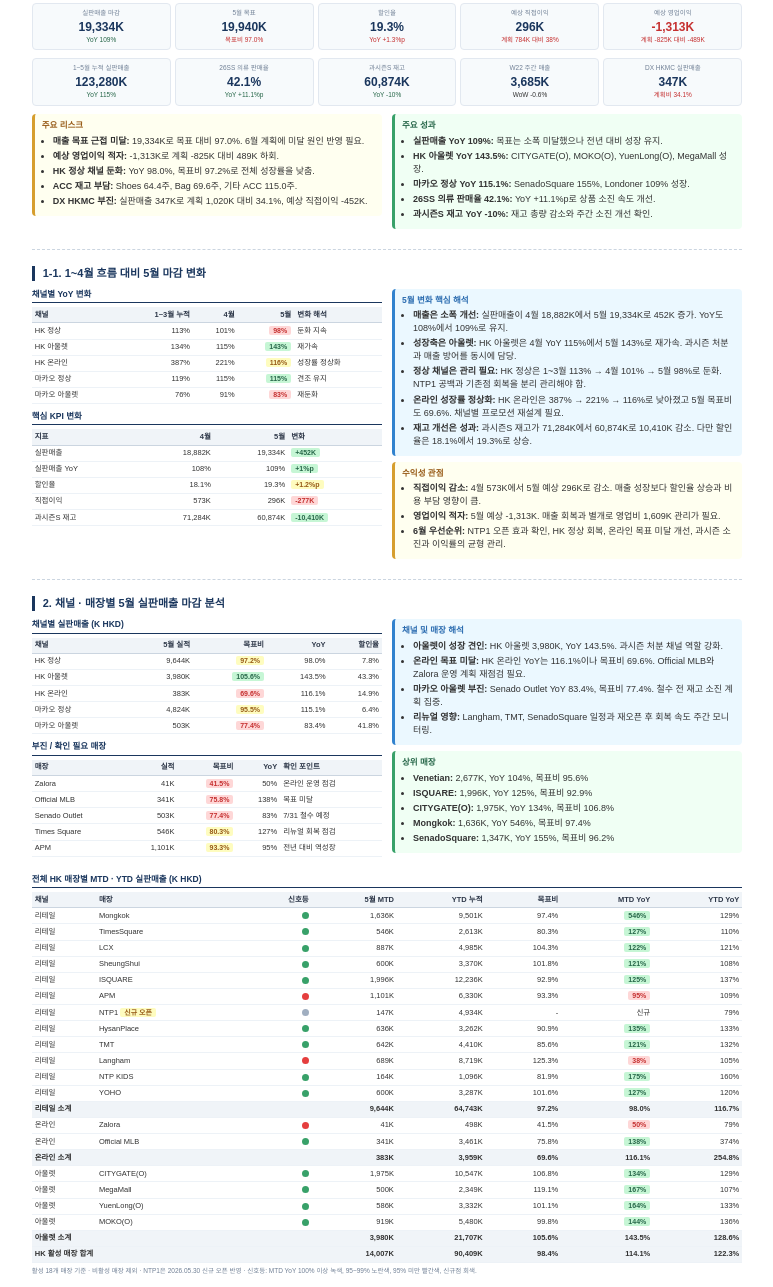
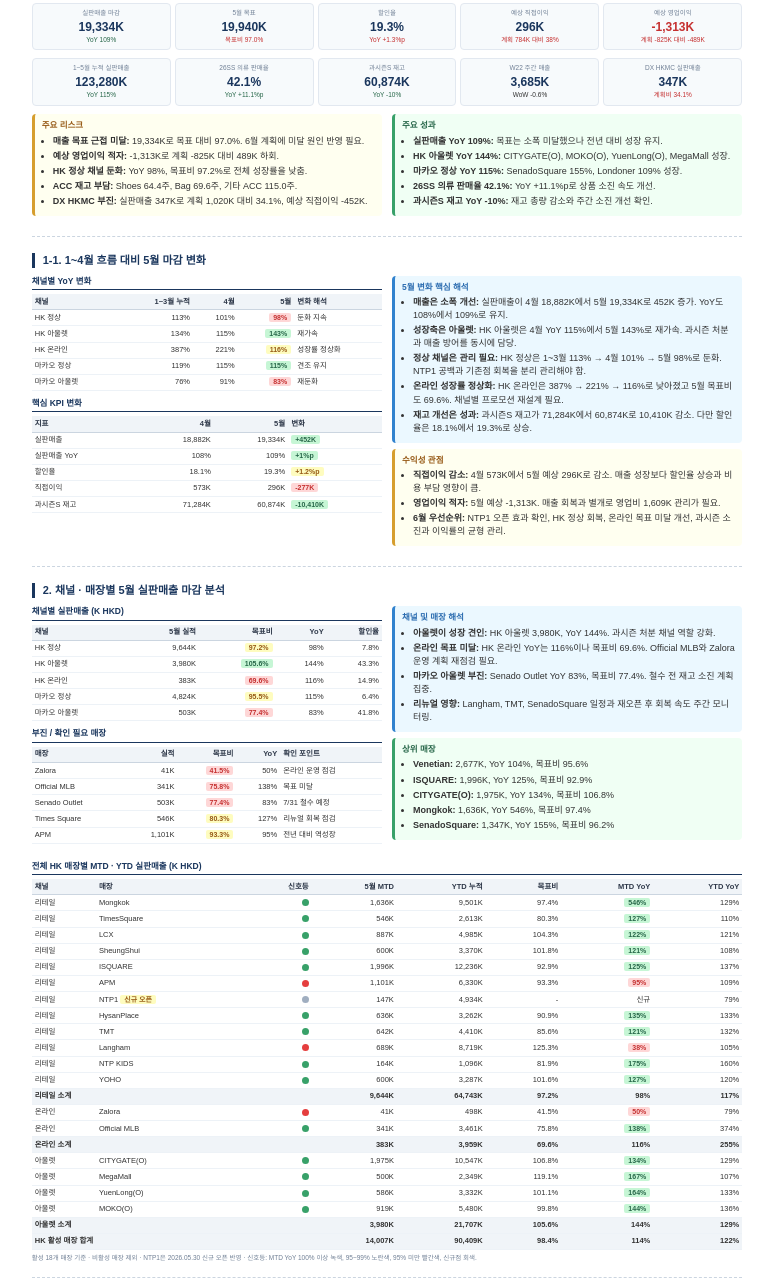
Before and after one commit to zbwbabe-source/hkmc_summary_report, a website: page HKMC-report-2026-05.html in a window 1280 px wide. Shown: the part 216-1503 px from the top of the page, without its empty margins (253-1026 px from the left). Drawn offline with Linux system fonts and the light colour scheme.

Commit message:
Round report YoY rates to integers

```diff
--- a/HKMC-report-2026-05.html
+++ b/HKMC-report-2026-05.html
@@ -128,7 +128,7 @@
         <ul>
           <li><b>매출 목표 근접 미달:</b> 19,334K로 목표 대비 97.0%. 6월 계획에 미달 원인 반영 필요.</li>
           <li><b>예상 영업이익 적자:</b> -1,313K로 계획 -825K 대비 489K 하회.</li>
-          <li><b>HK 정상 채널 둔화:</b> YoY 98.0%, 목표비 97.2%로 전체 성장률을 낮춤.</li>
+          <li><b>HK 정상 채널 둔화:</b> YoY 98%, 목표비 97.2%로 전체 성장률을 낮춤.</li>
           <li><b>ACC 재고 부담:</b> Shoes 64.4주, Bag 69.6주, 기타 ACC 115.0주.</li>
           <li><b>DX HKMC 부진:</b> 실판매출 347K로 계획 1,020K 대비 34.1%, 예상 직접이익 -452K.</li>
         </ul>
@@ -139,8 +139,8 @@
         <div class="box-title green">주요 성과</div>
         <ul>
           <li><b>실판매출 YoY 109%:</b> 목표는 소폭 미달했으나 전년 대비 성장 유지.</li>
-          <li><b>HK 아울렛 YoY 143.5%:</b> CITYGATE(O), MOKO(O), YuenLong(O), MegaMall 성장.</li>
-          <li><b>마카오 정상 YoY 115.1%:</b> SenadoSquare 155%, Londoner 109% 성장.</li>
+          <li><b>HK 아울렛 YoY 144%:</b> CITYGATE(O), MOKO(O), YuenLong(O), MegaMall 성장.</li>
+          <li><b>마카오 정상 YoY 115%:</b> SenadoSquare 155%, Londoner 109% 성장.</li>
           <li><b>26SS 의류 판매율 42.1%:</b> YoY +11.1%p로 상품 소진 속도 개선.</li>
           <li><b>과시즌S 재고 YoY -10%:</b> 재고 총량 감소와 주간 소진 개선 확인.</li>
         </ul>
@@ -205,11 +205,11 @@
         <div class="section-title">채널별 실판매출 (K HKD)</div>
         <table>
           <tr><th>채널</th><th class="num">5월 실적</th><th class="num">목표비</th><th class="num">YoY</th><th class="num">할인율</th></tr>
-          <tr><td>HK 정상</td><td class="num">9,644K</td><td class="num"><span class="badge-warn">97.2%</span></td><td class="num">98.0%</td><td class="num">7.8%</td></tr>
-          <tr><td>HK 아울렛</td><td class="num">3,980K</td><td class="num"><span class="badge-up">105.6%</span></td><td class="num">143.5%</td><td class="num">43.3%</td></tr>
-          <tr><td>HK 온라인</td><td class="num">383K</td><td class="num"><span class="badge-down">69.6%</span></td><td class="num">116.1%</td><td class="num">14.9%</td></tr>
-          <tr><td>마카오 정상</td><td class="num">4,824K</td><td class="num"><span class="badge-warn">95.5%</span></td><td class="num">115.1%</td><td class="num">6.4%</td></tr>
-          <tr><td>마카오 아울렛</td><td class="num">503K</td><td class="num"><span class="badge-down">77.4%</span></td><td class="num">83.4%</td><td class="num">41.8%</td></tr>
+          <tr><td>HK 정상</td><td class="num">9,644K</td><td class="num"><span class="badge-warn">97.2%</span></td><td class="num">98%</td><td class="num">7.8%</td></tr>
+          <tr><td>HK 아울렛</td><td class="num">3,980K</td><td class="num"><span class="badge-up">105.6%</span></td><td class="num">144%</td><td class="num">43.3%</td></tr>
+          <tr><td>HK 온라인</td><td class="num">383K</td><td class="num"><span class="badge-down">69.6%</span></td><td class="num">116%</td><td class="num">14.9%</td></tr>
+          <tr><td>마카오 정상</td><td class="num">4,824K</td><td class="num"><span class="badge-warn">95.5%</span></td><td class="num">115%</td><td class="num">6.4%</td></tr>
+          <tr><td>마카오 아울렛</td><td class="num">503K</td><td class="num"><span class="badge-down">77.4%</span></td><td class="num">83%</td><td class="num">41.8%</td></tr>
         </table>
       </div>
       <div class="section">
@@ -228,9 +228,9 @@
       <div class="box box-blue">
         <div class="box-title blue">채널 및 매장 해석</div>
         <ul>
-          <li><b>아울렛이 성장 견인:</b> HK 아울렛 3,980K, YoY 143.5%. 과시즌 처분 채널 역할 강화.</li>
-          <li><b>온라인 목표 미달:</b> HK 온라인 YoY는 116.1%이나 목표비 69.6%. Official MLB와 Zalora 운영 계획 재점검 필요.</li>
-          <li><b>마카오 아울렛 부진:</b> Senado Outlet YoY 83.4%, 목표비 77.4%. 철수 전 재고 소진 계획 집중.</li>
+          <li><b>아울렛이 성장 견인:</b> HK 아울렛 3,980K, YoY 144%. 과시즌 처분 채널 역할 강화.</li>
+          <li><b>온라인 목표 미달:</b> HK 온라인 YoY는 116%이나 목표비 69.6%. Official MLB와 Zalora 운영 계획 재점검 필요.</li>
+          <li><b>마카오 아울렛 부진:</b> Senado Outlet YoY 83%, 목표비 77.4%. 철수 전 재고 소진 계획 집중.</li>
           <li><b>리뉴얼 영향:</b> Langham, TMT, SenadoSquare 일정과 재오픈 후 회복 속도 주간 모니터링.</li>
         </ul>
       </div>
@@ -263,16 +263,16 @@
       <tr><td>리테일</td><td>Langham</td><td class="num"><span class="signal signal-down"></span></td><td class="num">689K</td><td class="num">8,719K</td><td class="num">125.3%</td><td class="num"><span class="badge-down">38%</span></td><td class="num">105%</td></tr>
       <tr><td>리테일</td><td>NTP KIDS</td><td class="num"><span class="signal signal-up"></span></td><td class="num">164K</td><td class="num">1,096K</td><td class="num">81.9%</td><td class="num"><span class="badge-up">175%</span></td><td class="num">160%</td></tr>
       <tr><td>리테일</td><td>YOHO</td><td class="num"><span class="signal signal-up"></span></td><td class="num">600K</td><td class="num">3,287K</td><td class="num">101.6%</td><td class="num"><span class="badge-up">127%</span></td><td class="num">120%</td></tr>
-      <tr class="subtotal"><td colspan="3">리테일 소계</td><td class="num">9,644K</td><td class="num">64,743K</td><td class="num">97.2%</td><td class="num">98.0%</td><td class="num">116.7%</td></tr>
+      <tr class="subtotal"><td colspan="3">리테일 소계</td><td class="num">9,644K</td><td class="num">64,743K</td><td class="num">97.2%</td><td class="num">98%</td><td class="num">117%</td></tr>
       <tr><td>온라인</td><td>Zalora</td><td class="num"><span class="signal signal-down"></span></td><td class="num">41K</td><td class="num">498K</td><td class="num">41.5%</td><td class="num"><span class="badge-down">50%</span></td><td class="num">79%</td></tr>
       <tr><td>온라인</td><td>Official MLB</td><td class="num"><span class="signal signal-up"></span></td><td class="num">341K</td><td class="num">3,461K</td><td class="num">75.8%</td><td class="num"><span class="badge-up">138%</span></td><td class="num">374%</td></tr>
-      <tr class="subtotal"><td colspan="3">온라인 소계</td><td class="num">383K</td><td class="num">3,959K</td><td class="num">69.6%</td><td class="num">116.1%</td><td class="num">254.8%</td></tr>
+      <tr class="subtotal"><td colspan="3">온라인 소계</td><td class="num">383K</td><td class="num">3,959K</td><td class="num">69.6%</td><td class="num">116%</td><td class="num">255%</td></tr>
       <tr><td>아울렛</td><td>CITYGATE(O)</td><td class="num"><span class="signal signal-up"></span></td><td class="num">1,975K</td><td class="num">10,547K</td><td class="num">106.8%</td><td class="num"><span class="badge-up">134%</span></td><td class="num">129%</td></tr>
       <tr><td>아울렛</td><td>MegaMall</td><td class="num"><span class="signal signal-up"></span></td><td class="num">500K</td><td class="num">2,349K</td><td class="num">119.1%</td><td class="num"><span class="badge-up">167%</span></td><td class="num">107%</td></tr>
       <tr><td>아울렛</td><td>YuenLong(O)</td><td class="num"><span class="signal signal-up"></span></td><td class="num">586K</td><td class="num">3,332K</td><td class="num">101.1%</td><td class="num"><span class="badge-up">164%</span></td><td class="num">133%</td></tr>
       <tr><td>아울렛</td><td>MOKO(O)</td><td class="num"><span class="signal signal-up"></span></td><td class="num">919K</td><td class="num">5,480K</td><td class="num">99.8%</td><td class="num"><span class="badge-up">144%</span></td><td class="num">136%</td></tr>
-      <tr class="subtotal"><td colspan="3">아울렛 소계</td><td class="num">3,980K</td><td class="num">21,707K</td><td class="num">105.6%</td><td class="num">143.5%</td><td class="num">128.6%</td></tr>
-      <tr class="subtotal"><td colspan="3">HK 활성 매장 합계</td><td class="num">14,007K</td><td class="num">90,409K</td><td class="num">98.4%</td><td class="num">114.1%</td><td class="num">122.3%</td></tr>
+      <tr class="subtotal"><td colspan="3">아울렛 소계</td><td class="num">3,980K</td><td class="num">21,707K</td><td class="num">105.6%</td><td class="num">144%</td><td class="num">129%</td></tr>
+      <tr class="subtotal"><td colspan="3">HK 활성 매장 합계</td><td class="num">14,007K</td><td class="num">90,409K</td><td class="num">98.4%</td><td class="num">114%</td><td class="num">122%</td></tr>
     </table>
     <div class="detail-note">활성 18개 매장 기준 · 비활성 매장 제외 · NTP1은 2026.05.30 신규 오픈 반영 · 신호등: MTD YoY 100% 이상 녹색, 95~99% 노란색, 95% 미만 빨간색, 신규점 회색.</div>
   </div>
@@ -414,7 +414,7 @@
           <li><b>NTP1 오픈:</b> 5/30 신규 오픈 후 VMD, 재고 배치, 초기 매출 점검.</li>
           <li><b>과시즌 소진:</b> 60,874K 재고 중 25S·24S 집중 정리, 주간 소진 모니터링.</li>
           <li><b>온라인 개선:</b> Official MLB와 Zalora 목표 미달 원인 분석 및 프로모션 보강.</li>
-          <li><b>정상점 회복:</b> HK 정상 채널 YoY 98.0% 개선을 위한 매장별 액션 점검.</li>
+          <li><b>정상점 회복:</b> HK 정상 채널 YoY 98% 개선을 위한 매장별 액션 점검.</li>
           <li><b>예상 손익 업데이트:</b> 일회성 경비 확정 내역 수령 후 영업이익 재산출.</li>
         </ul>
       </div>
```
Also changed, not shown: index.html (+16 -16 lines).
